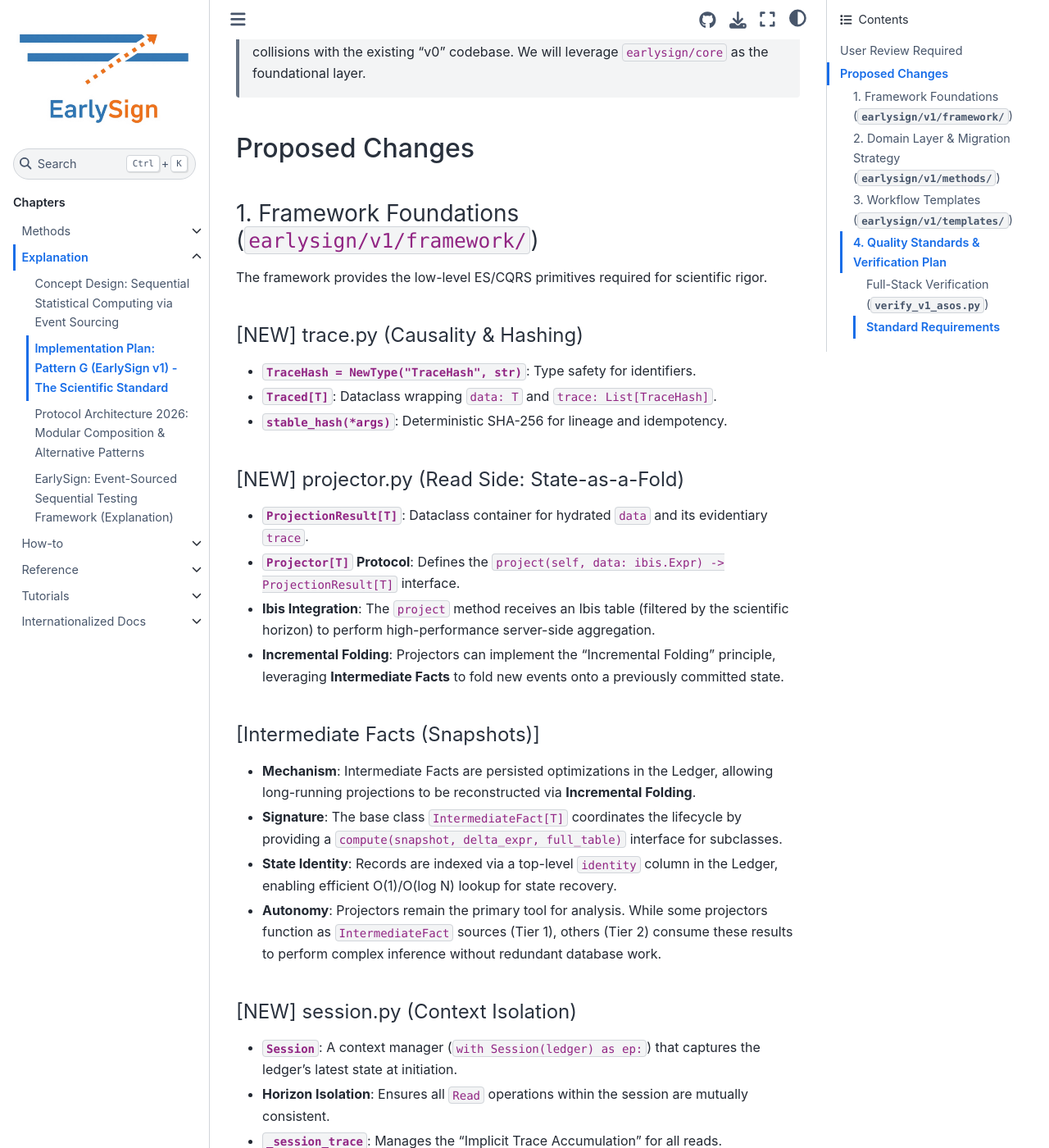
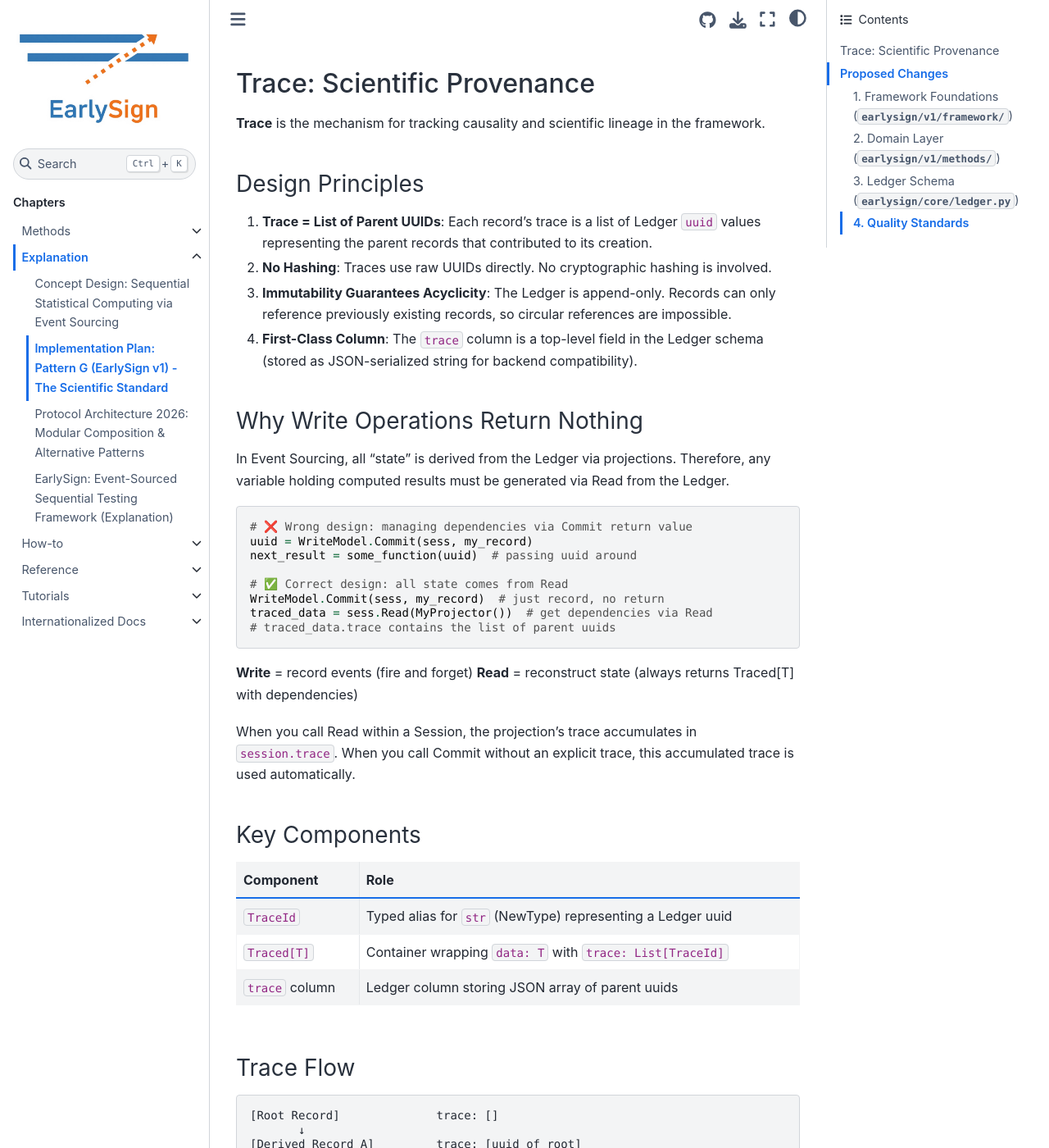
Before and after one commit to early-sign/EarlySign, a Sphinx documentation site: the page built from docs/source/explanation/20260101_framework_planning.md, in a window 1280 px wide and 1400 px high, scrolled down 396 px. Shown: the whole window at 82% size. Built offline with Sphinx 7.4.7 and the Sphinx Book theme 1.1.4, drawn with Linux system fonts in a browser that asks for light colours; some of the changed text lies outside the part shown.

Commit message:
Restructure tracing mechanism

````diff
--- a/docs/source/explanation/20260101_framework_planning.md
+++ b/docs/source/explanation/20260101_framework_planning.md
@@ -2,91 +2,113 @@
 
 This plan outlines the definitive implementation of "Pattern G" within the `earlysign/v1/` directory. For the foundational design philosophy, see the [Concept Design](file:///Users/teshima/2025/EarlySign/docs/explanation/concept_design.md).
 
-## User Review Required
+> [!IMPORTANT]
+> The implementation is strictly confined to `earlysign/v1/` to avoid collisions with the existing "v0" codebase. We leverage `earlysign/core` as the foundational layer.
 
-> [!IMPORTANT]
-> The implementation will be strictly confined to `earlysign/v1/` to avoid collisions with the existing "v0" codebase. We will leverage `earlysign/core` as the foundational layer.
+## Trace: Scientific Provenance
+
+**Trace** is the mechanism for tracking causality and scientific lineage in the framework.
+
+### Design Principles
+
+1. **Trace = List of Parent UUIDs**: Each record's trace is a list of Ledger `uuid` values representing the parent records that contributed to its creation.
+2. **No Hashing**: Traces use raw UUIDs directly. No cryptographic hashing is involved.
+3. **Immutability Guarantees Acyclicity**: The Ledger is append-only. Records can only reference previously existing records, so circular references are impossible.
+4. **First-Class Column**: The `trace` column is a top-level field in the Ledger schema (stored as JSON-serialized string for backend compatibility).
+
+### Why Write Operations Return Nothing
+
+In Event Sourcing, all "state" is derived from the Ledger via projections.
+Therefore, any variable holding computed results must be generated via Read from the Ledger.
+
+```python
+# ❌ Wrong design: managing dependencies via Commit return value
+uuid = WriteModel.Commit(sess, my_record)
+next_result = some_function(uuid)  # passing uuid around
+
+# ✅ Correct design: all state comes from Read
+WriteModel.Commit(sess, my_record)  # just record, no return
+traced_data = sess.Read(MyProjector())  # get dependencies via Read
+# traced_data.trace contains the list of parent uuids
+```
+
+**Write** = record events (fire and forget)
+**Read** = reconstruct state (always returns Traced[T] with dependencies)
+
+When you call Read within a Session, the projection's trace accumulates in `session.trace`.
+When you call Commit without an explicit trace, this accumulated trace is used automatically.
+
+### Key Components
+
+| Component | Role |
+|-----------|------|
+| `TraceId` | Typed alias for `str` (NewType) representing a Ledger uuid |
+| `Traced[T]` | Container wrapping `data: T` with `trace: List[TraceId]` |
+| `trace` column | Ledger column storing JSON array of parent uuids |
+
+### Trace Flow
+
+```
+[Root Record]              trace: []
+       ↓
+[Derived Record A]         trace: [uuid_of_root]
+       ↓
+[Derived Record B]         trace: [uuid_of_A, uuid_of_root]
+```
+
+---
 
 ## Proposed Changes
 
 ### 1. Framework Foundations (`earlysign/v1/framework/`)
 
-The framework provides the low-level ES/CQRS primitives required for scientific rigor.
+#### trace.py (Causality Primitives)
+- **`TraceId = NewType("TraceId", str)`**: Type safety for Ledger uuids.
+- **`Traced[T]`**: Dataclass wrapping `data: T` and `trace: List[TraceId]`.
+- **`extract_traces(*args)`**: Recursively extracts TraceIds from Traced containers.
 
-#### [NEW] trace.py (Causality & Hashing)
-- **`TraceHash = NewType("TraceHash", str)`**: Type safety for identifiers.
-- **`Traced[T]`**: Dataclass wrapping `data: T` and `trace: List[TraceHash]`.
-- **`stable_hash(*args)`**: Deterministic SHA-256 for lineage and idempotency.
+#### projector.py (Read Side: State-as-a-Fold)
+- **`ProjectionResult[T]`**: Container for hydrated `data` and its evidentiary `trace`.
+- **`Projector[T]` Protocol**: Defines `project(data: ibis.Expr) -> ProjectionResult[T]`.
+- **Trace Extraction**: Projectors extract `uuid` from Ledger rows for trace building.
 
-#### [NEW] projector.py (Read Side: State-as-a-Fold)
-- **`ProjectionResult[T]`**: Dataclass container for hydrated `data` and its evidentiary `trace`.
-- **`Projector[T]` Protocol**: Defines the `project(self, data: ibis.Expr) -> ProjectionResult[T]` interface.
-- **Ibis Integration**: The `project` method receives an Ibis table (filtered by the scientific horizon) to perform high-performance server-side aggregation.
-- **Incremental Folding**: Projectors can implement the "Incremental Folding" principle, leveraging **Intermediate Facts** to fold new events onto a previously committed state.
+#### session.py (Context Isolation)
+- **`Session`**: Context manager capturing ledger state at initiation.
+- **`_session_trace`**: Accumulates TraceIds from all Read operations.
+- **`Read(projector)`**: Executes projection and accumulates trace.
 
-#### [Intermediate Facts (Snapshots)]
-- **Mechanism**: Intermediate Facts are persisted optimizations in the Ledger, allowing long-running projections to be reconstructed via **Incremental Folding**.
-- **Signature**: The base class `IntermediateFact[T]` coordinates the lifecycle by providing a `compute(snapshot, delta_expr, full_table)` interface for subclasses.
-- **State Identity**: Records are indexed via a top-level `identity` column in the Ledger, enabling efficient O(1)/O(log N) lookup for state recovery.
-- **Autonomy**: Projectors remain the primary tool for analysis. While some projectors function as `IntermediateFact` sources (Tier 1), others (Tier 2) consume these results to perform complex inference without redundant database work.
-
-#### [NEW] session.py (Context Isolation)
-- **`Session`**: A context manager (`with Session(ledger) as ep:`) that captures the ledger's latest state at initiation.
-- **Horizon Isolation**: Ensures all `Read` operations within the session are mutually consistent.
-- **`_session_trace`**: Manages the "Implicit Trace Accumulation" for all reads.
-
-#### [NEW] write_models.py (Write Side: Primitives)
-The fundamental operations for asserting facts into the Ledger.
-- **`Commit(session, record: BaseModel, trace=None)`**:
-    - **Pydantic Integration**: Accepts a Pydantic `BaseModel`. Uses `record.model_dump()` for payload and its class name for schema tracking.
-- **`CallAndCommit(session, result_type: Type[BaseModel], func, *args, **kwargs)`**:
-    - **Result Schema**: The `result_type` MUST be a Pydantic `BaseModel` subclass.
-    - **Scientific Provenance**: Skips `func` execution if a matching `trace_hash` exists in the Ledger.
+#### write_models.py (Write Side: Primitives)
+- **`Commit(session, record, trace=None)`**: Records a Pydantic model with its parent trace. Returns the new record's uuid as TraceId.
+- **`CallAndCommit(session, result_type, func, *args)`**: Executes function and commits result with lineage from input traces.
 
 ---
 
-### 2. Domain Layer & Migration Strategy (`earlysign/v1/methods/`)
+### 2. Domain Layer (`earlysign/v1/methods/`)
 
-Bridging the framework to the ubiquitous language of sequential statistical work.
-
-#### [NEW] actions.py (Ubiquitous Language Writers)
-Domain-specific wrappers built on Pydantic models.
-- **`Decision(session, decision: BaseModel, trace=None)`**: semantic operational conclusion.
-- **`UpdateProtocol(session, protocol: BaseModel, trace=None)`**: structural design adaptation.
-- **`Ingest(session, batch: ObservationBatch)`**: raw evidence persistence. `ObservationBatch` is a typed Pydantic record.
-
-#### Protocol Definitions (`protocols.py`)
-All protocols are implemented as **Pydantic `BaseModel`** subclasses to ensure schema integrity.
-- **`group_sequential/protocols.py`**: `GSTProtocol` (spending, alpha, K, etc.).
-- **`anytime_valid/protocols.py`**: `EProcessProtocol` (null/alternative hypotheses, alpha).
-
-#### Ported Logic (v1-First)
-High-quality statistical logic ported to become the authoritative v1 version.
-- `group_sequential/`: `spending.py`, `canonical_dist.py`, `boundary.py`.
-- `anytime_valid/`: `e_process.py`.
-- `stats/binary.py`: Ibis-based aggregations (Projectors with Snapshot support).
+#### actions.py (Ubiquitous Language Writers)
+- **`Decision(session, decision, trace=None)`**: Records operational conclusion.
+- **`UpdateProtocol(session, protocol, trace=None)`**: Records design adaptation.
+- **`Ingest(session, batch)`**: Records raw evidence with empty trace (root).
 
 ---
 
-### 3. Workflow Templates (`earlysign/v1/templates/`)
+### 3. Ledger Schema (`earlysign/core/ledger.py`)
 
-High-level pre-composed patterns for end-users.
+| Column | Type | Description |
+|--------|------|-------------|
+| `uuid` | string | Auto-generated unique identifier |
+| `ts` | timestamp | UTC timestamp |
+| `trace` | string | JSON array of parent uuids |
+| `payload_type` | string | Record type name |
+| `payload` | json | Record content |
+| `labels` | json | Metadata/scope labels |
+| `identity` | string | State/stream identity |
 
-- **`binomial_ab.py`**: `BinomialABTemplate` with `set_protocol()` and `update()`.
-- **`binomial_monitoring.py`**: `BinomialMonitoringTemplate` for e-process monitoring.
+The `insert()` method accepts a `trace` parameter and returns the generated `uuid`.
 
 ---
 
-### 4. Quality Standards & Verification Plan
+### 4. Quality Standards
 
-#### Full-Stack Verification (`verify_v1_asos.py`)
-The verification script will exercise the **entire Pattern G stack**:
-1.  **Ingest**: Load ASOS data incrementally (`Ingest`).
-2.  **Setup**: Define and persist the trial rules (`UpdateProtocol` with `GSTProtocol`).
-3.  **Read**: Execute `Read` using `BinomialSummaryProjector`, demonstrating both automatic trace accumulation and **Snapshot-based recovery** (by re-running the script).
-4.  **Compute**: Use `CallAndCommit` to solve boundaries and test statistics, verifying skip-logic on the second run.
-5.  **Act**: Issue a `Decision` based on the results and verify it's only appended once.
-
-#### Standard Requirements
-- **`doctest` Integration**: Every public method MUST have a `doctest` showcasing standard usage.
-- **Scientific Docstrings**: Explain the rationale for each operation.
+- **`doctest` Integration**: Every public method has a doctest.
+- **Scientific Docstrings**: Explain rationale for each operation.
````
Also changed, not shown: verify_trace.py (deleted, +0 -77 lines), docs/source/tutorial/002_framework_v1.ipynb, 11 other files.
